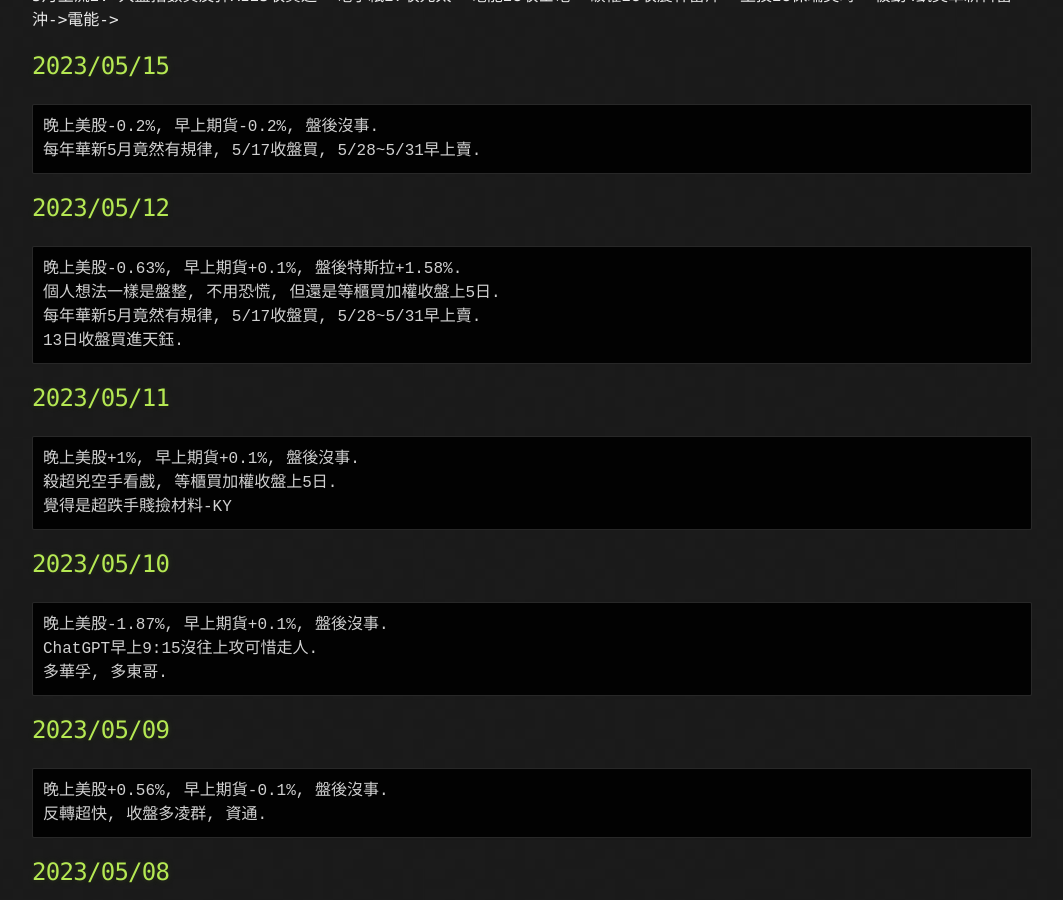
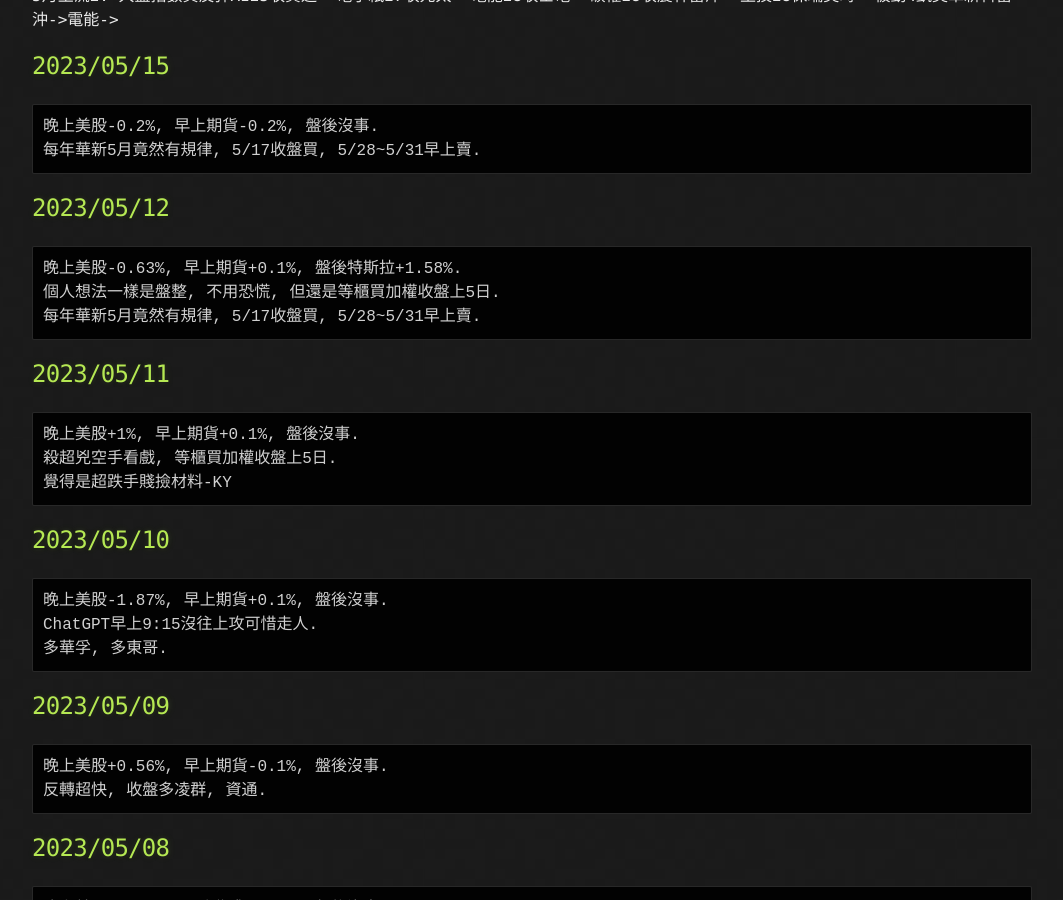
Before and after one commit to lepg5487/Stock_God, a Jekyll site: the page built from index.md, in a window 1280 px wide and 900 px high, scrolled down 626 px. Shown: the whole window, without its empty margins (108-1171 px from the left). Built offline with Jekyll 4.4.1, drawn with Linux system fonts in a browser that asks for light colours; our own code applies the rules of GitHub Pages for plain Markdown files.

Commit message:
Update index.md

````diff
--- a/index.md
+++ b/index.md
@@ -31,7 +31,6 @@ layout: testlayouts
 晚上美股-0.63%, 早上期貨+0.1%, 盤後特斯拉+1.58%.
 個人想法一樣是盤整, 不用恐慌, 但還是等櫃買加權收盤上5日.
 每年華新5月竟然有規律, 5/17收盤買, 5/28~5/31早上賣.
-13日收盤買進天鈺.
 ```
 
 ## 2023/05/11
````
